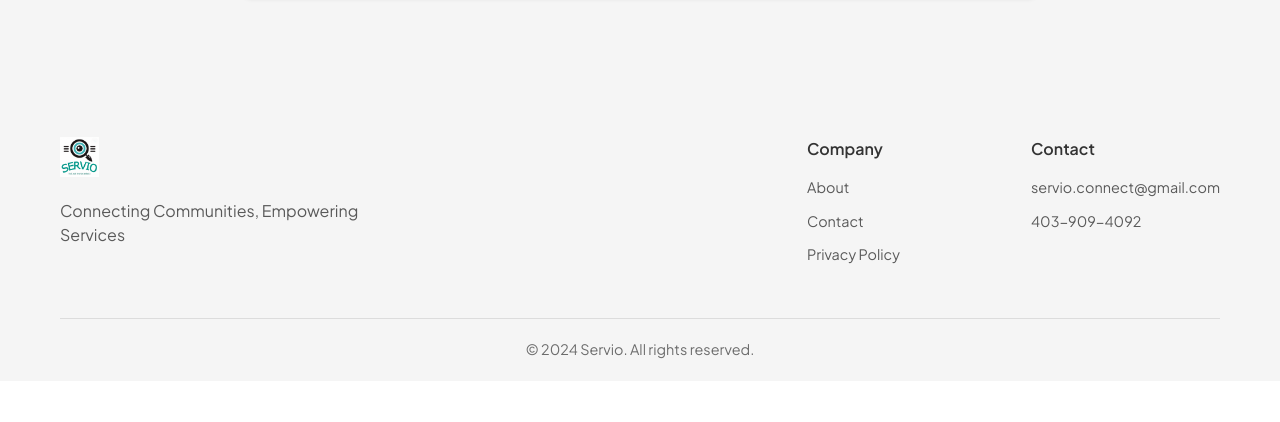
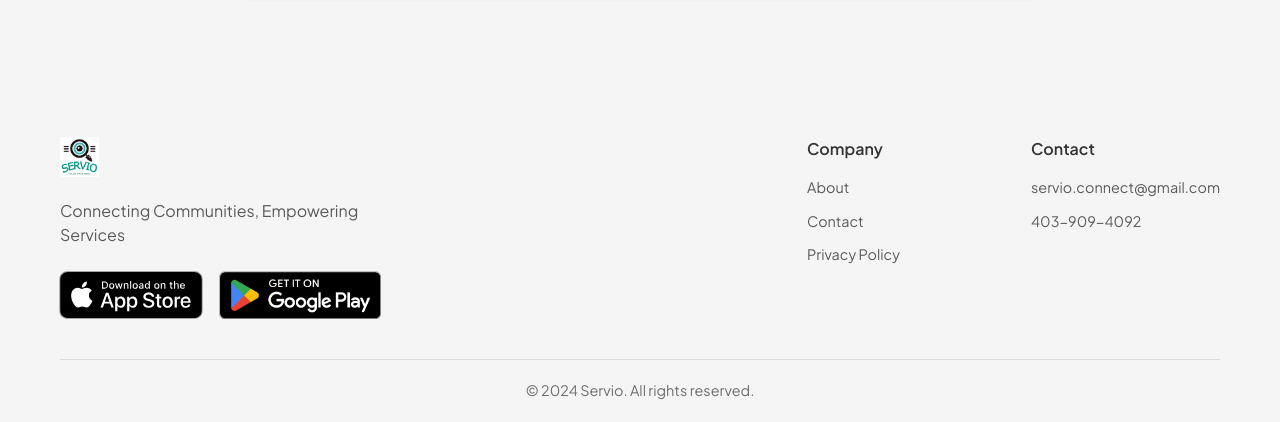
Before and after one commit to saksham-98123/servio-support-page, a plain HTML site: page pages/about.html in a window 1280 px wide. Shown: the part 1627-2049 px from the top of the page. Before the commit the page ends 2008 px from the top, so only its background shows below. Drawn offline with Linux system fonts and the light colour scheme.

Commit message:
Added the banner on all the footers

```diff
--- a/pages/about.html
+++ b/pages/about.html
@@ -122,6 +122,16 @@
                 <div class="footer-brand">
                     <img src="../assets/images/appIcon.png" alt="Servio Logo" class="footer-logo">
                     <p class="footer-tagline">Connecting Communities, Empowering Services</p>
+                    <div class="store-buttons">
+                        <a href="https://www.instagram.com/servio.app/download" class="store-button" target="_blank"
+                            rel="noopener">
+                            <img src="../assets/images/appleBanner.svg" alt="Download on App Store">
+                        </a>
+                        <a href="https://www.instagram.com/servio.app/download" class="store-button" target="_blank"
+                            rel="noopener">
+                            <img src="../assets/images/googleBanner.png" alt="Get it on Google Play">
+                        </a>
+                    </div>
                 </div>
                 <div class="footer-links">
                     <div class="footer-column">
```
Also changed, not shown: pages/contact.html (+10 -0 lines), pages/privacy.html (+10 -0 lines), pages/providers.html (+10 -0 lines), pages/services.html (+10 -0 lines).
